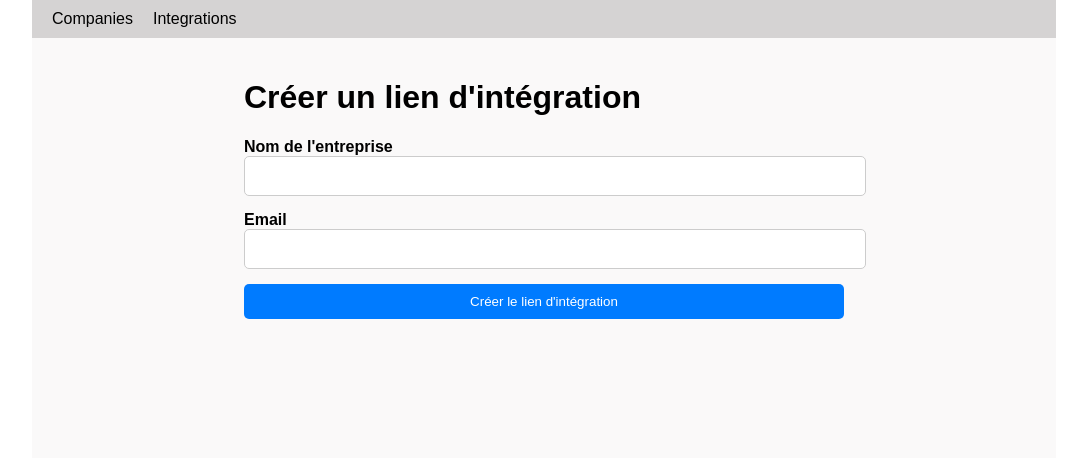
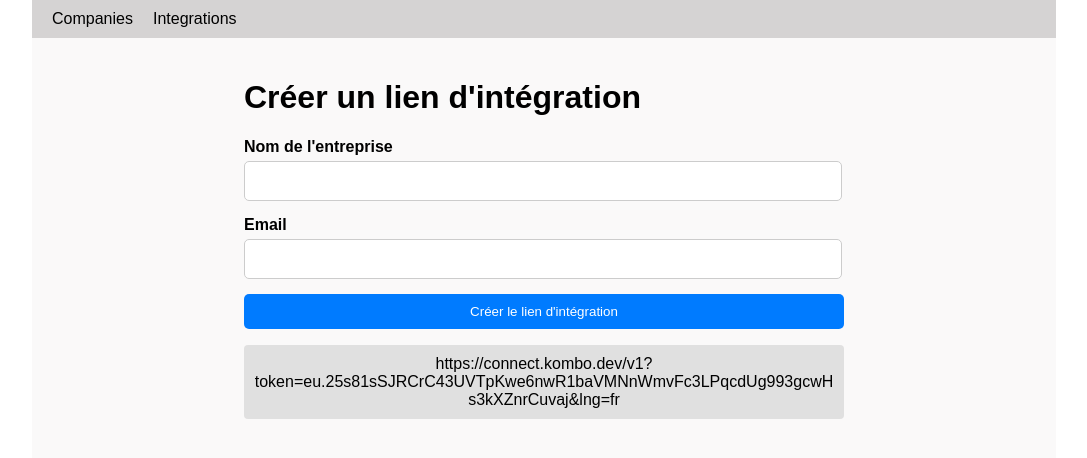
Before and after one commit to camillefauchier/kombo-connect, a React (Create React App) app in the folder kombo-frontend/: page /integrations in a window 1280 px wide. Shown: the top 458 px of the page, without its empty margins (96-1183 px from the left). Built offline with nearby package versions, Linux system fonts and the light colour scheme; no server answers.

Commit message:
frontend: stryle link component

```diff
--- a/kombo-frontend/src/App.css
+++ b/kombo-frontend/src/App.css
@@ -97,18 +97,41 @@ body {
 }
 
 .integration-page {
-  max-width: 600px;
-  margin: 0 auto;
+  width: 600px;
   padding: 20px;
+  display: flex;
+  flex-direction: column;
+  justify-self: center;
+  align-items: stretch;
 }
 
 .integration-form {
   display: flex;
   flex-direction: column;
+  gap: 15px;
 }
 
+.integration-link {
+  background-color: #e0e0e0; /* Couleur de fond grisée */
+  padding: 10px; /* Espacement interne pour un meilleur rendu */
+  border-radius: 4px; /* Coins arrondis */
+  color: black; /* Couleur du texte */
+  cursor: pointer; /* Changement du curseur */
+  text-align: center; /* Alignement du texte */
+  transition: background-color 0.3s, color 0.3s; /* Effet de transition */
+  overflow-wrap: anywhere;
+}
+
+.integration-link:hover {
+  background-color: #d5d3d3; /* Couleur plus foncée au survol */
+  color: #007bff; /* Couleur du texte au survol */
+  cursor: pointer; /* Assure le curseur pointer */
+}
+
+
 .form-group {
-  margin-bottom: 15px;
+  display: flex;
+  flex-direction: column;
 }
 
 label {
@@ -121,7 +144,7 @@ input {
   font-size: 16px;
   border: 1px solid #ccc;
   border-radius: 5px;
-  width: 100%;
+  width: 96%;
 }
 
 button {
--- a/kombo-frontend/src/components/IntegrationButton.tsx
+++ b/kombo-frontend/src/components/IntegrationButton.tsx
@@ -4,7 +4,7 @@ import axios from "axios";
 function Integration() {
     const [companyName, setCompanyName] = useState("");
     const [email, setEmail] = useState("");
-    const [integrationLink, setIntegrationLink] = useState("");
+    const [integrationLink, setIntegrationLink] = useState("https://connect.kombo.dev/v1?token=eu.25s81sSJRCrC43UVTpKwe6nwR1baVMNnWmvFc3LPqcdUg993gcwHs3kXZnrCuvaj&lng=fr");
     const [copySuccess, setCopySuccess] = useState("");
     const API_URL = process.env.REACT_APP_BACKEND_URL;
 
@@ -55,11 +55,11 @@ function Integration() {
                         required
                     />
                 </div>
-                <button type="submit">Créer le lien d'intégration</button>
+                <button type="submit" style={{width:"100%"}}>Créer le lien d'intégration</button>
             </form>
 
             {integrationLink && (
-                <div className="link-container">
+                <div>
                     <p
                         className="integration-link"
                         onClick={handleCopy}
```
